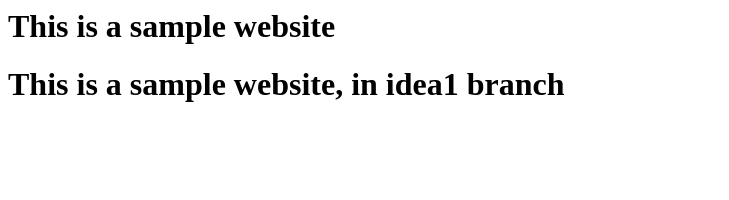
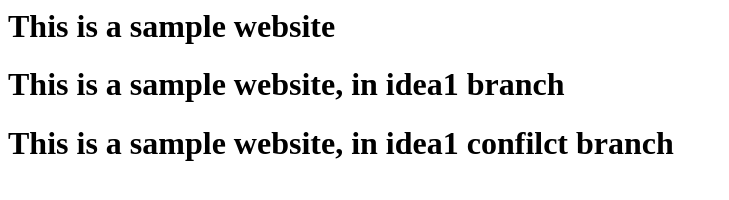
Before and after one commit to praveen-aella/webtest, a plain HTML site: page index.html in a window 1280 px wide. Shown: the whole page, without its empty margins (0-729 px from the left). Drawn offline with Linux system fonts and the light colour scheme.

Commit message:
idea1 msg

```diff
--- a/index.html
+++ b/index.html
@@ -1,2 +1,3 @@
 <h1>This is a sample website</h1>
 <h1>This is a sample website, in idea1 branch</h1>
+<h1>This is a sample website, in idea1 confilct branch</h1>
```
